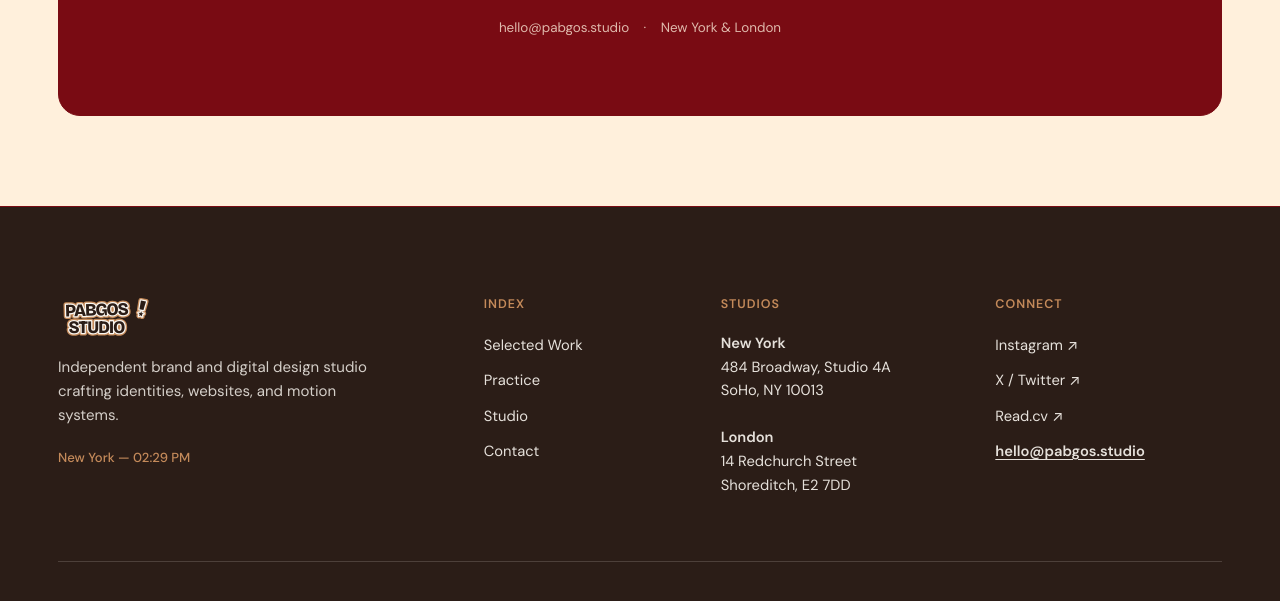
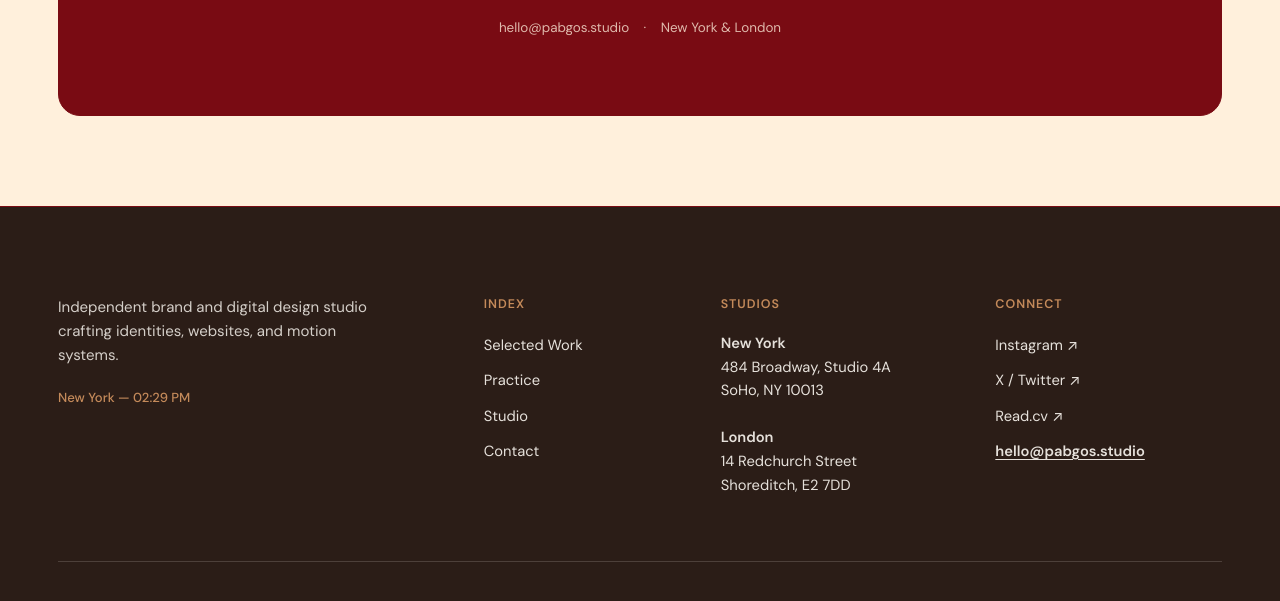
Before and after one commit to sachin-lolariya/second-template, a plain HTML site: page index.html in a window 1280 px wide. Shown: the part 6885-7486 px from the top of the page. Drawn offline with nearby package versions, Linux system fonts and the light colour scheme.

Commit message:
chore: remove footer logo above bio text

```diff
--- a/index.html
+++ b/index.html
@@ -539,13 +539,6 @@
 
       <div class="footer_grid">
         <div class="footer_col brand_col">
-          <div class="footer_logo">
-            <svg class="nav_logo_svg" xmlns="http://www.w3.org/2000/svg" viewBox="0 0 440 190" fill="none" role="img" aria-label="PABGOS! STUDIO">
-              <use href="#pabgos-mark" stroke="#C48A5A" stroke-width="22" stroke-linejoin="round" stroke-linecap="round" />
-              <use href="#pabgos-mark" stroke="#FAF6F0" stroke-width="11" stroke-linejoin="round" stroke-linecap="round" />
-              <use href="#pabgos-mark" fill="#2B1D17" />
-            </svg>
-          </div>
           <p class="footer_bio">
             Independent brand and digital design studio crafting identities, websites, and motion systems.
           </p>
```
